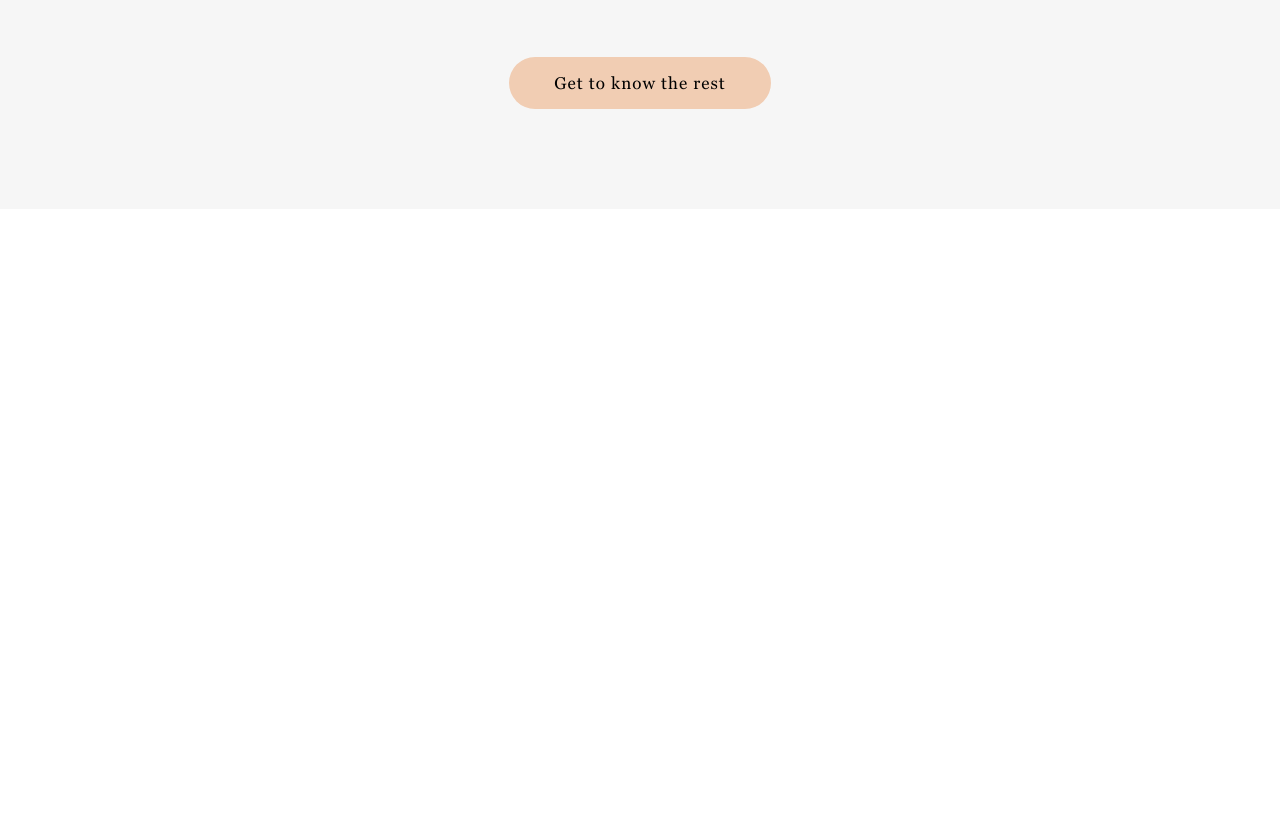
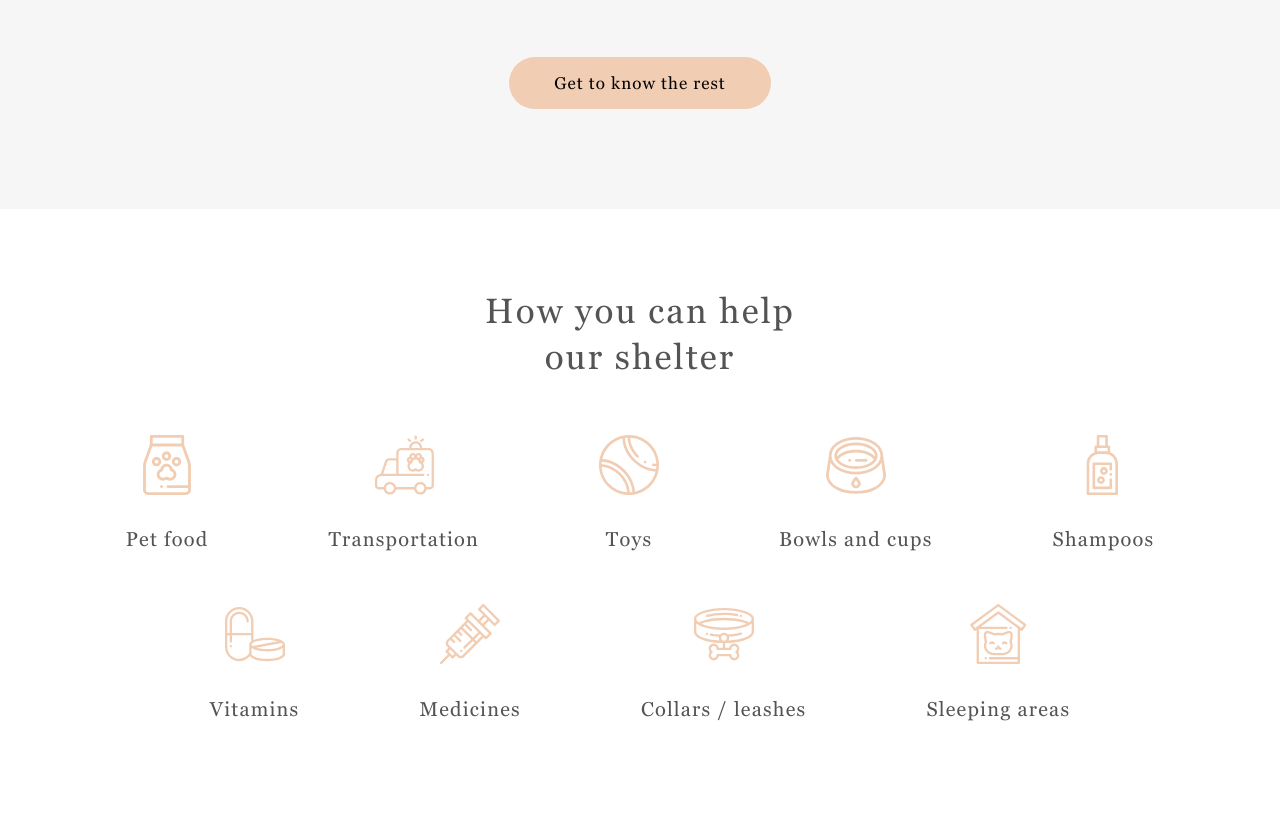
Before and after one commit to Veraveritvveru/audio-player, a website: page shelter/index.html in a window 1280 px wide. Shown: the part 2165-2986 px from the top of the page. Before the commit the page ends 2374 px from the top, so only its background shows below. Drawn offline with Linux system fonts and the light colour scheme; files whose address does not match are found by name.

Commit message:
feat: add help section html and css

```diff
--- a/shelter/css/abstract/_placeholders.scss
+++ b/shelter/css/abstract/_placeholders.scss
@@ -5,3 +5,8 @@
 %transition {
    transition: all .3s;
 }
+
+%flex-column {
+   display: flex;
+   flex-direction: column;
+}
--- /dev/null
+++ b/shelter/css/components/_help.scss
@@ -0,0 +1,29 @@
+.help {
+   background-color: $color-light-xl;
+   padding: 80px 0 100px 0;
+}
+
+.help__wrapper {
+   @extend %flex-column;
+   gap: 55px;
+   align-items: center;
+}
+
+.help__title {
+   text-align: center;
+}
+
+.help__content {
+   display: flex;
+   column-gap: 120px;
+   row-gap: 53px;
+   flex-wrap: wrap;
+   align-items: center;
+   justify-content: center;
+}
+
+.help__item {
+   @extend %flex-column;
+   gap: 30px;
+   align-items: center;
+}
--- a/shelter/css/main.scss
+++ b/shelter/css/main.scss
@@ -20,3 +20,4 @@
 @import 'components/about';
 @import 'components/our-friends';
 @import 'components/slider';
+@import 'components/help';
--- a/shelter/index.html
+++ b/shelter/index.html
@@ -105,6 +105,68 @@
     </div>
   </section>
 
+  <section class="help">
+    <div class="wrapper help__wrapper">
+      <h3 class="help__title">How you can help <br> our shelter</h3>
+      <div class="help__content">
+        <div class="help__item">
+          <span class="icon">
+            <img src="./assets/img/icons/pet-food.svg" width="60" height="60">
+          </span>
+          <h4>Pet food</h4>
+        </div>
+        <div class="help__item">
+          <span class="icon">
+            <img src="./assets/img/icons/transportation.svg" width="60" height="60">
+          </span>
+          <h4>Transportation</h4>
+        </div>
+        <div class="help__item">
+          <span class="icon">
+            <img src="./assets/img/icons/toys.svg" width="60" height="60">
+          </span>
+          <h4>Toys</h4>
+        </div>
+        <div class="help__item">
+          <span class="icon">
+            <img src="./assets/img/icons/bowls-and-cups.svg" width="60" height="60">
+          </span>
+          <h4>Bowls and cups</h4>
+        </div>
+        <div class="help__item">
+          <span class="icon">
+            <img src="./assets/img/icons/shampoos.svg" width="60" height="60">
+          </span>
+          <h4>Shampoos</h4>
+        </div>
+        <div class="help__item">
+          <span class="icon">
+            <img src="./assets/img/icons/vitamins.svg" width="60" height="60">
+          </span>
+          <h4>Vitamins</h4>
+        </div>
+        <div class="help__item">
+          <span class="icon">
+            <img src="./assets/img/icons/medicines.svg" width="60" height="60">
+          </span>
+          <h4>Medicines</h4>
+        </div>
+        <div class="help__item">
+          <span class="icon">
+            <img src="./assets/img/icons/collars-leashes.svg" width="60" height="60">
+          </span>
+          <h4>Collars / leashes</h4>
+        </div>
+        <div class="help__item">
+          <span class="icon">
+            <img src="./assets/img/icons/sleeping-area.svg" width="60" height="60">
+          </span>
+          <h4>Sleeping areas</h4>
+        </div>
+      </div>
+    </div>
+  </section>
+
 </main>
 
 
```
Also changed, not shown: shelter/assets/img/icons/bowls-and-cups.svg (added), shelter/assets/img/icons/collars-leashes.svg (added), shelter/assets/img/icons/medicines.svg (added), shelter/assets/img/icons/pet-food.svg (added), shelter/assets/img/icons/shampoos.svg (added), shelter/assets/img/icons/sleeping-area.svg (added), shelter/assets/img/icons/toys.svg (added), shelter/assets/img/icons/transportation.svg (added), shelter/assets/img/icons/vitamins.svg (added), shelter/css/main.css, 1 other file.
